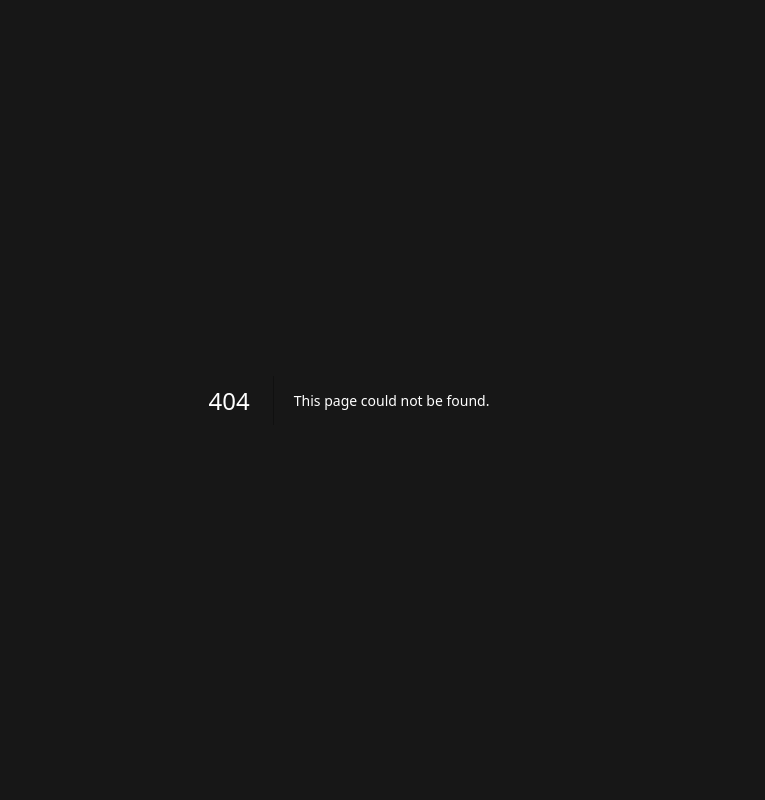
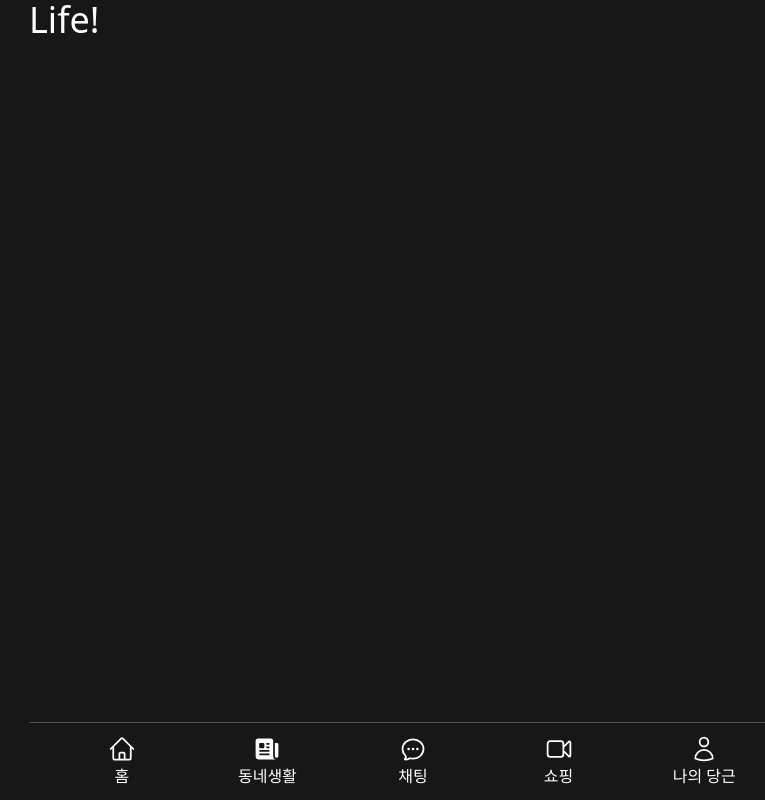
Before and after one commit to Rootjang92/carrot-market-next, a Next.js app: page /life in a window 1280 px wide. Before the commit this address had no page. Shown: the whole page, without its empty margins (291-1056 px from the left). Built offline with nearby package versions, Linux system fonts and the light colour scheme.

Commit message:
tab 기반 구조, layout 정의

```diff
--- /dev/null
+++ b/app/(tabs)/chats/page.tsx
@@ -0,0 +1,7 @@
+export default function Chat() {
+  return (
+    <div>
+      <h1 className="text-white text-4xl">Chat!</h1>
+    </div>
+  );
+}
--- /dev/null
+++ b/app/(tabs)/layout.tsx
@@ -0,0 +1,10 @@
+import TabBar from '@/components/tab-bar';
+
+export default function TabLayout({ children }: { children: React.ReactNode }) {
+  return (
+    <div>
+      {children}
+      <TabBar />
+    </div>
+  );
+}
--- /dev/null
+++ b/app/(tabs)/life/page.tsx
@@ -0,0 +1,7 @@
+export default function Chat() {
+  return (
+    <div>
+      <h1 className="text-white text-4xl">Life!</h1>
+    </div>
+  );
+}
--- /dev/null
+++ b/app/(tabs)/live/page.tsx
@@ -0,0 +1,7 @@
+export default function Chat() {
+  return (
+    <div>
+      <h1 className="text-white text-4xl">Live shopping!</h1>
+    </div>
+  );
+}
--- /dev/null
+++ b/app/(tabs)/products/loading.tsx
@@ -0,0 +1,16 @@
+export default function Loading() {
+  return (
+    <div className="flex flex-col gap-5 animate-pulse p-5">
+      {[...Array(10)].map((_, index) => (
+        <div key={index} className="*:rounded-md flex gap-5">
+          <div className="bg-neutral-700 size-28" />
+          <div className="flex flex-col gap-2 *:rounded-md">
+            <div className="bg-neutral-700 h-5 w-40" />
+            <div className="bg-neutral-700 h-5 w-40" />
+            <div className="bg-neutral-700 h-5 w-40" />
+          </div>
+        </div>
+      ))}
+    </div>
+  );
+}
--- /dev/null
+++ b/app/(tabs)/products/page.tsx
@@ -0,0 +1,13 @@
+async function getProducts() {
+  await new Promise((resolve) => setTimeout(resolve, 10000));
+}
+
+export default async function Chat() {
+  const products = await getProducts();
+
+  return (
+    <div>
+      <h1 className="text-white text-4xl">Products!</h1>
+    </div>
+  );
+}
--- a/app/layout.tsx
+++ b/app/layout.tsx
@@ -14,8 +14,11 @@ const geistMono = localFont({
 });
 
 export const metadata: Metadata = {
-  title: 'Create Next App',
-  description: 'Generated by create next app',
+  title: {
+    template: '%s | Karrot Market',
+    default: 'Karrot Market',
+  },
+  description: 'Sell and buy all the things!',
 };
 
 export default function RootLayout({
--- /dev/null
+++ b/components/tab-bar.tsx
@@ -0,0 +1,55 @@
+'use client';
+
+import {
+  HomeIcon as SolidHomeIcon,
+  NewspaperIcon as SolidNewspaperIcon,
+  ChatBubbleOvalLeftEllipsisIcon as SolidChatIcon,
+  VideoCameraIcon as SolidVideoCameraIcon,
+  UserIcon as SolidUserIcon,
+} from '@heroicons/react/24/solid';
+import {
+  HomeIcon as OutlineHomeIcon,
+  NewspaperIcon as OutlineNewspaperIcon,
+  ChatBubbleOvalLeftEllipsisIcon as OutlineChatIcon,
+  VideoCameraIcon as OutlineVideoCameraIcon,
+  UserIcon as OutlineUserIcon,
+} from '@heroicons/react/24/outline';
+import Link from 'next/link';
+import { usePathname } from 'next/navigation';
+
+export default function TabBar() {
+  const pathname = usePathname();
+
+  return (
+    <div className="fixed bottom-0 w-full mx-auto max-w-screen-md grid grid-cols-5 border-neutral-600 border-t px-5 py-3 *:text-white">
+      <Link href="/products" className="flex flex-col items-center gap-px">
+        {pathname === '/products' ? <SolidHomeIcon className="w-7 h-7" /> : <OutlineHomeIcon className="w-7 h-7" />}
+        <span>홈</span>
+      </Link>
+      <Link href="/life" className="flex flex-col items-center gap-px">
+        {pathname === '/life' ? (
+          <SolidNewspaperIcon className="w-7 h-7" />
+        ) : (
+          <OutlineNewspaperIcon className="w-7 h-7" />
+        )}
+        <span>동네생활</span>
+      </Link>
+      <Link href="/chats" className="flex flex-col items-center gap-px">
+        {pathname === '/chats' ? <SolidChatIcon className="w-7 h-7" /> : <OutlineChatIcon className="w-7 h-7" />}
+        <span>채팅</span>
+      </Link>
+      <Link href="/live" className="flex flex-col items-center gap-px">
+        {pathname === '/live' ? (
+          <SolidVideoCameraIcon className="w-7 h-7" />
+        ) : (
+          <OutlineVideoCameraIcon className="w-7 h-7" />
+        )}
+        <span>쇼핑</span>
+      </Link>
+      <Link href="/profile" className="flex flex-col items-center gap-px">
+        {pathname === '/profile' ? <SolidUserIcon className="w-7 h-7" /> : <OutlineUserIcon className="w-7 h-7" />}
+        <span>나의 당근</span>
+      </Link>
+    </div>
+  );
+}
```
Also changed, not shown: app/(auth)/create-account/actions.ts (renamed from app/create-account/actions.ts), app/(auth)/create-account/page.tsx (renamed from app/create-account/page.tsx), app/(auth)/page.tsx (renamed from app/page.tsx), app/(tabs)/profile/page.tsx (renamed from app/profile/page.tsx).
